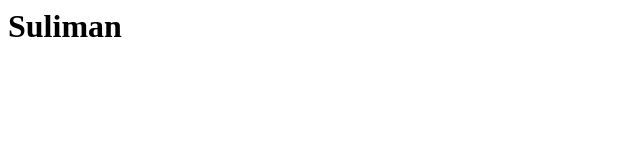
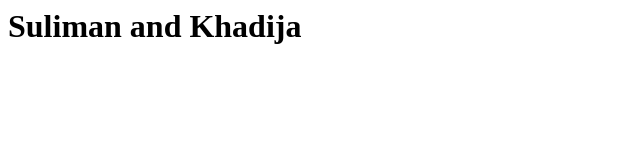
Before and after one commit to salgaramanli/our_project, a plain HTML site: page index.html in a window 1280 px wide. Shown: the whole page, without its empty margins (0-640 px from the left). Drawn offline with Linux system fonts and the light colour scheme.

Commit message:
Update index.html
my K

```diff
--- a/index.html
+++ b/index.html
@@ -1 +1 @@
-<h1>Suliman</h1>
+<h1>Suliman and Khadija</h1>
```
